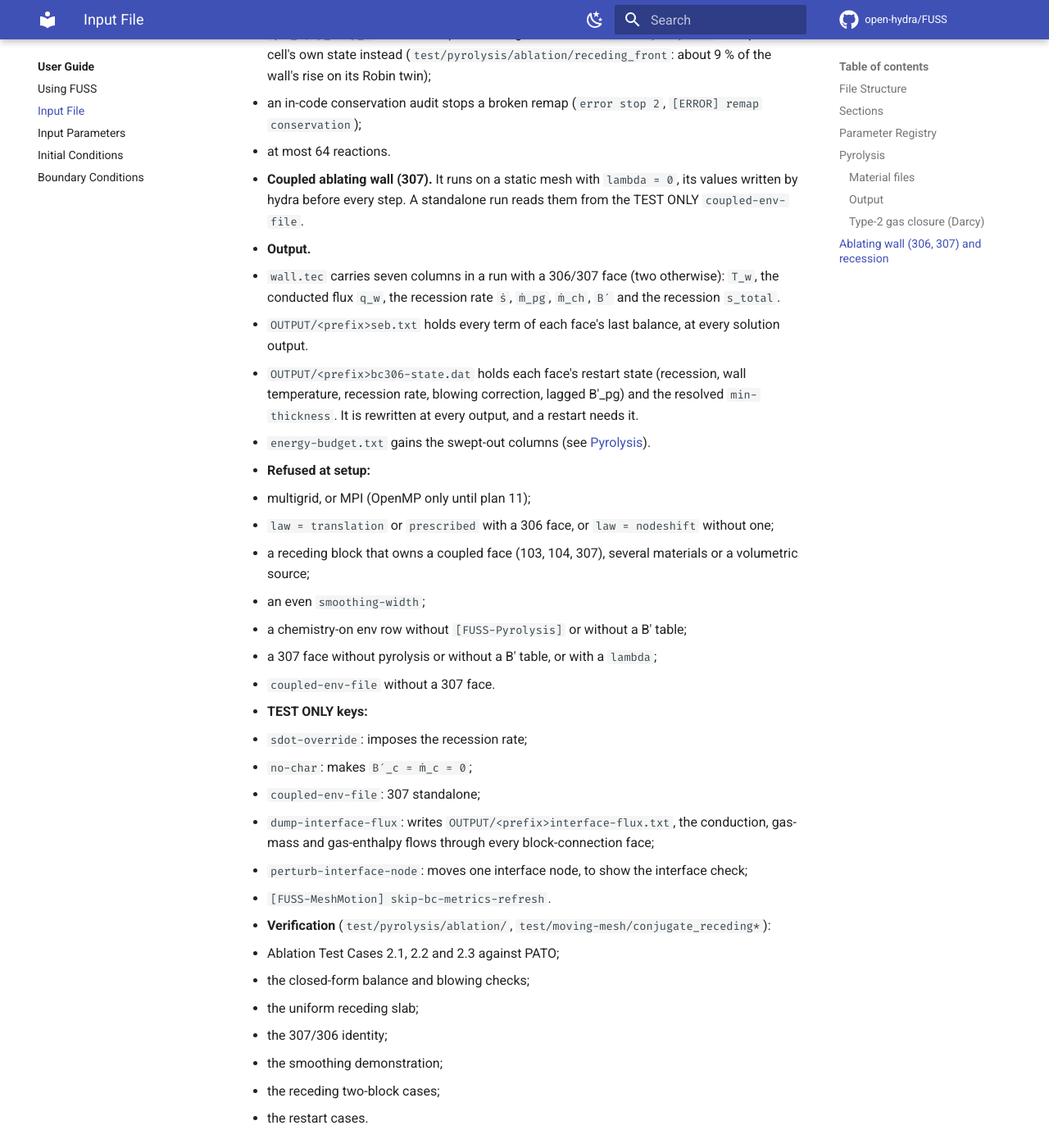
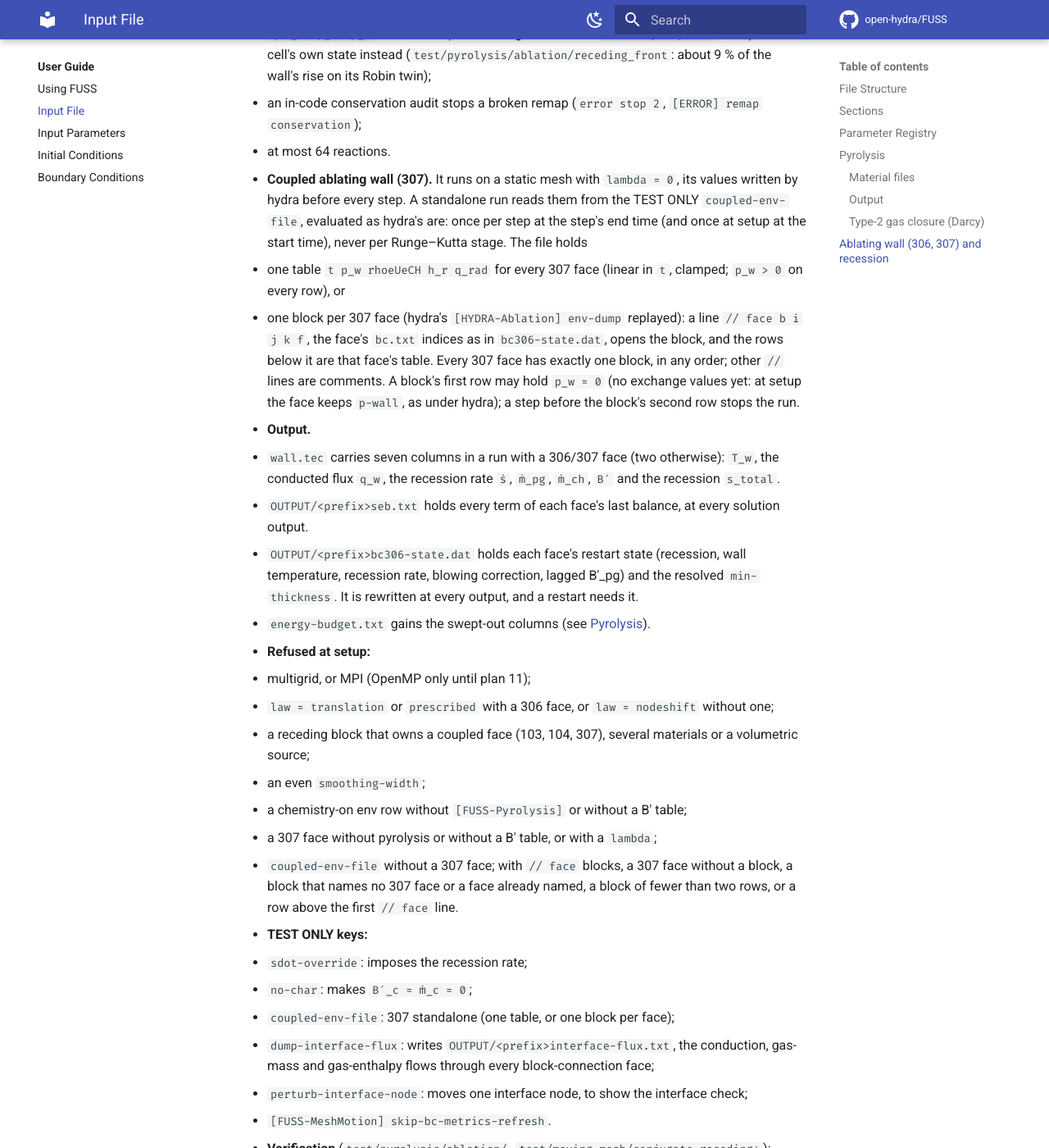
Before and after one commit to open-hydra/FUSS, an MkDocs documentation site: the page built from docs/user/input.md, in a window 1280 px wide and 1400 px high, scrolled down 7133 px. Shown: the whole window at 82% size. Built offline with MkDocs 1.6.1 and Material for MkDocs 9.7.7, drawn with Linux system fonts in a browser that asks for light colours; comment, search, counter and statistics services are not loaded; some of the changed text lies outside the part shown.

Commit message:
fuss: coupled-env-file holds one block per 307 face (// face b i j k f), hydra's env-dump replayed (plan 12)
[FUSS-Ablation] coupled-env-file, the TEST ONLY exchange values of a
standalone 307 run, was one table for every 307 face. A line
`// face b i j k f` (the face's bc.txt indices, as in bc306-state.dat and
hydra's wall-file) now opens the block of one face, and the rows below it,
`t p_w rhoeUeCH h_r q_rad`, are that face's table: a coupled run's per-face
exchange values can be replayed standalone (plan 12 C.4 G1).
- With blocks, every 307 face has exactly one, in any order. Refused at setup
  (exit 1, file and line named): a 307 face without a block, a block naming no
  307 face or a face already named, a malformed header, a block of fewer than
  two rows, a row above the first `// face` line.
- A block's first row may hold p_w = 0, hydra's state at FUSS's setup (no
  exchange values yet): there the face keeps p-wall, as under hydra. A step
  before the block's second row stops the run (exit 1).
- A file without a `// face` line is the one table, read as before (p_w > 0 on
  every row); other `//` lines stay comments.
The values are taken where hydra's are: once per step at t^n + dt, after the
clock advance (Mod_Explicit.f90:77-86), and once at setup at the start time;
never per RK stage (306/307 ignore the stage time).

Mod_Recession.f90: Load_Face_Blocks and env_face (by bc index);
Ablation_Update_Env refuses a step before a zero-opened block's second row.
docs/user/input.md (the format, the evaluation times, the refusals),
boundary-conditions.md (307 line 2), registry.md (DocGen).

Co-Authored-By: Claude Opus 5.5 (1M context) <noreply@anthropic.com>
Claude-Session: https://claude.ai/code/session_01Q6mgzZ4Em2XSijeD1s9D94

```diff
--- a/docs/user/input.md
+++ b/docs/user/input.md
@@ -178,7 +178,14 @@ All keys: [Parameter Registry](registry.md#fuss-ablation).
   - an in-code conservation audit stops a broken remap (`error stop 2`, `[ERROR] remap conservation`);
   - at most 64 reactions.
 - **Coupled ablating wall (307).** It runs on a static mesh with `lambda = 0`, its values written by hydra before every
-  step. A standalone run reads them from the TEST ONLY `coupled-env-file`.
+  step. A standalone run reads them from the TEST ONLY `coupled-env-file`, evaluated as hydra's are: once per step at
+  the step's end time (and once at setup at the start time), never per Runge–Kutta stage. The file holds
+  - one table `t p_w rhoeUeCH h_r q_rad` for every 307 face (linear in `t`, clamped; `p_w > 0` on every row), or
+  - one block per 307 face (hydra's `[HYDRA-Ablation] env-dump` replayed): a line `// face b i j k f`, the face's
+    `bc.txt` indices as in `bc306-state.dat`, opens the block, and the rows below it are that face's table. Every 307
+    face has exactly one block, in any order; other `//` lines are comments. A block's first row may hold `p_w = 0`
+    (no exchange values yet: at setup the face keeps `p-wall`, as under hydra); a step before the block's second row
+    stops the run.
 - **Output.**
   - `wall.tec` carries seven columns in a run with a 306/307 face (two otherwise): `T_w`, the conducted flux `q_w`, the
     recession rate `ṡ`, `ṁ_pg`, `ṁ_ch`, `B′` and the recession `s_total`.
@@ -194,11 +201,12 @@ All keys: [Parameter Registry](registry.md#fuss-ablation).
   - an even `smoothing-width`;
   - a chemistry-on env row without `[FUSS-Pyrolysis]` or without a B′ table;
   - a 307 face without pyrolysis or without a B′ table, or with a `lambda`;
-  - `coupled-env-file` without a 307 face.
+  - `coupled-env-file` without a 307 face; with `// face` blocks, a 307 face without a block, a block that names no 307
+    face or a face already named, a block of fewer than two rows, or a row above the first `// face` line.
 - **TEST ONLY keys:**
   - `sdot-override`: imposes the recession rate;
   - `no-char`: makes `B′_c = ṁ_c = 0`;
-  - `coupled-env-file`: 307 standalone;
+  - `coupled-env-file`: 307 standalone (one table, or one block per face);
   - `dump-interface-flux`: writes `OUTPUT/<prefix>interface-flux.txt`, the conduction, gas-mass and gas-enthalpy flows
     through every block-connection face;
   - `perturb-interface-node`: moves one interface node, to show the interface check;
@@ -207,7 +215,7 @@ All keys: [Parameter Registry](registry.md#fuss-ablation).
   - Ablation Test Cases 2.1, 2.2 and 2.3 against PATO;
   - the closed-form balance and blowing checks;
   - the uniform receding slab;
-  - the 307/306 identity;
+  - the 307/306 identity and the per-face blocks of `coupled-env-file`;
   - the smoothing demonstration;
   - the receding two-block cases;
   - the restart cases.
```
Also changed, not shown: docs/user/boundary-conditions.md (+2 -1 lines), docs/user/registry.md (+1 -1 lines), 2 other files.
